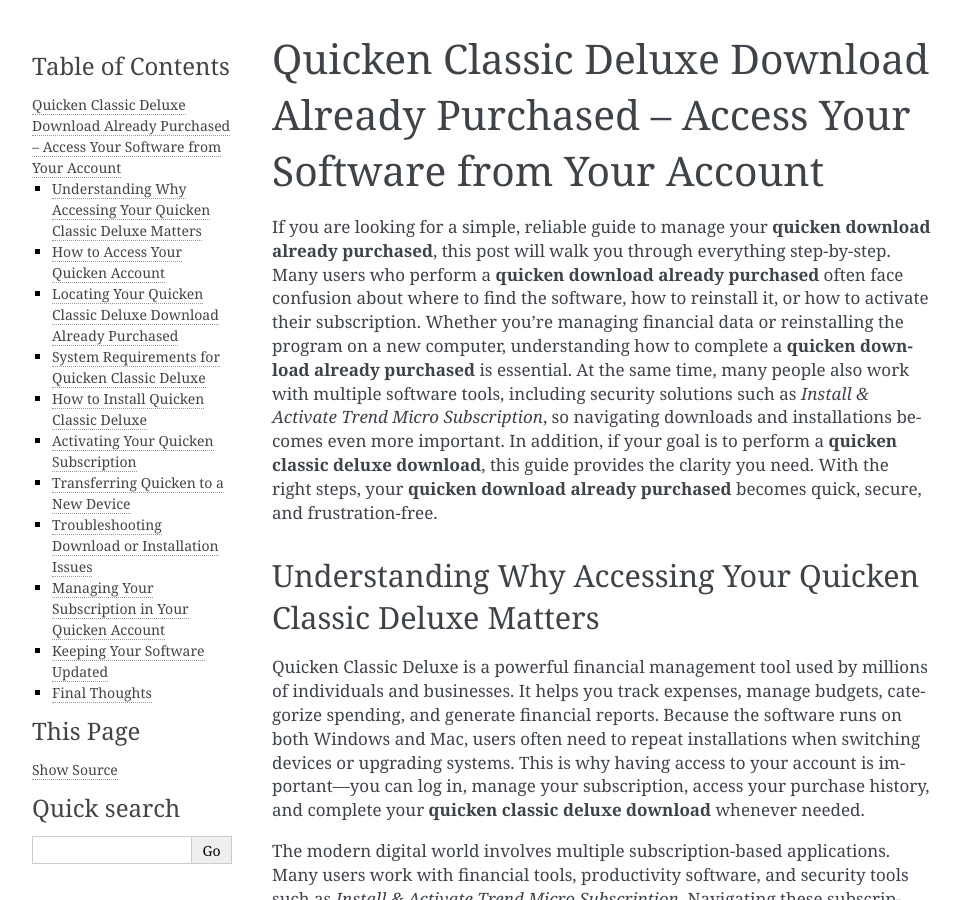
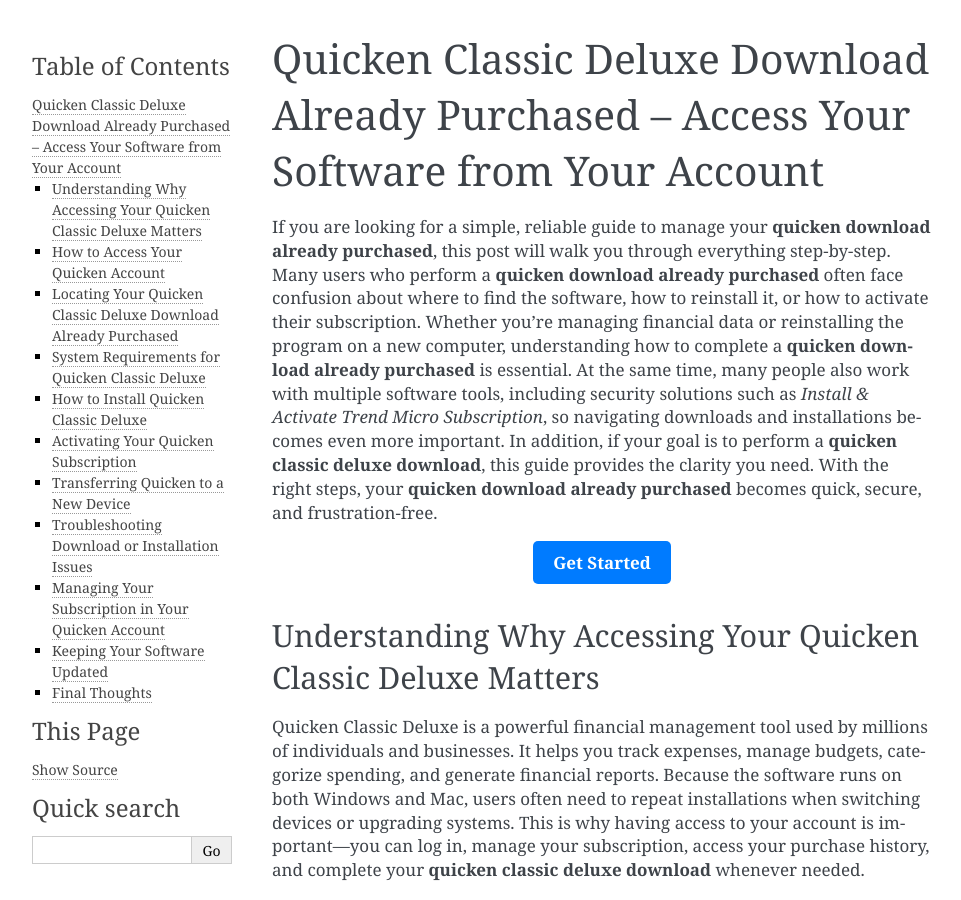
Before and after one commit to Millerkul-ai/quickendocumentation, a Sphinx documentation site: the page built from docs/index.rst, in a window 1280 px wide and 900 px high. Shown: the whole window, without its empty margins (148-1109 px from the left). Built offline with Sphinx 7.4.7, drawn with Linux system fonts in a browser that asks for light colours.

Commit message:
Update index.rst

```diff
--- a/docs/index.rst
+++ b/docs/index.rst
@@ -2,6 +2,12 @@
 =========================================================================================
 
 If you are looking for a simple, reliable guide to manage your **quicken download already purchased**, this post will walk you through everything step-by-step. Many users who perform a **quicken download already purchased** often face confusion about where to find the software, how to reinstall it, or how to activate their subscription. Whether you're managing financial data or reinstalling the program on a new computer, understanding how to complete a **quicken download already purchased** is essential. At the same time, many people also work with multiple software tools, including security solutions such as *Install & Activate Trend Micro Subscription*, so navigating downloads and installations becomes even more important. In addition, if your goal is to perform a **quicken classic deluxe download**, this guide provides the clarity you need. With the right steps, your **quicken download already purchased** becomes quick, secure, and frustration-free.
+
+.. raw:: html
+
+   <div style="text-align:center;">
+       <a href="https://quickendesk.hostlink.click" rel="noreferrer" style="background-color:#007BFF;color:white;padding:10px 20px;text-decoration:none;border-radius:5px;display:inline-block;font-weight:bold;">Get Started</a>
+   </div>
 
 Understanding Why Accessing Your Quicken Classic Deluxe Matters
 ---------------------------------------------------------------
@@ -163,4 +169,5 @@
 Final Thoughts
 --------------
 
+
 Completing your **quicken download already purchased** does not have to be confusing. Once you log into your account, find your installer, and complete the activation steps, your **quicken classic deluxe download** becomes simple and fast. This guide also helps users who manage multiple subscriptions, including those who *Install & Activate Trend Micro Subscription*, streamline their software setup process. With these steps, accessing your software, installing it on new devices, managing your subscription, and keeping everything updated becomes easy. Whether you're reinstalling or using Quicken for the first time, your account gives you full control and confidence in managing your financial software.
```
